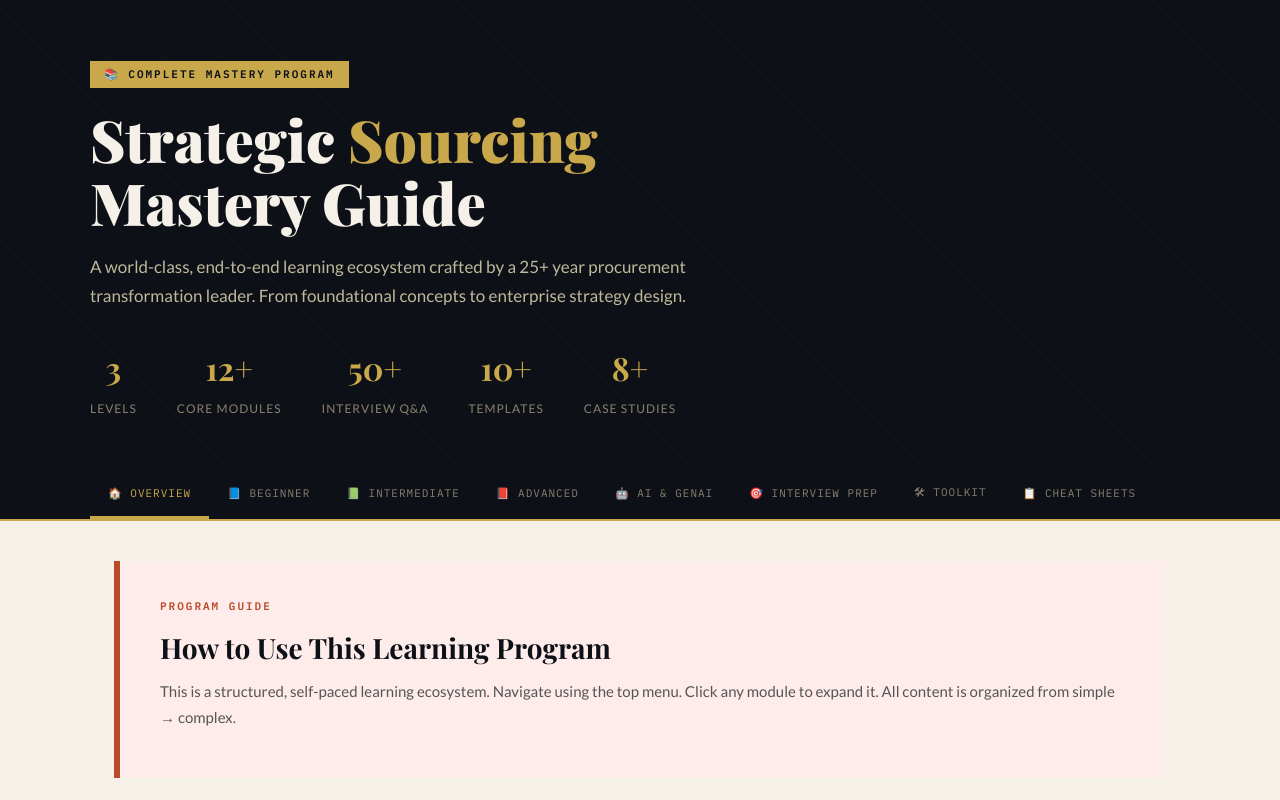
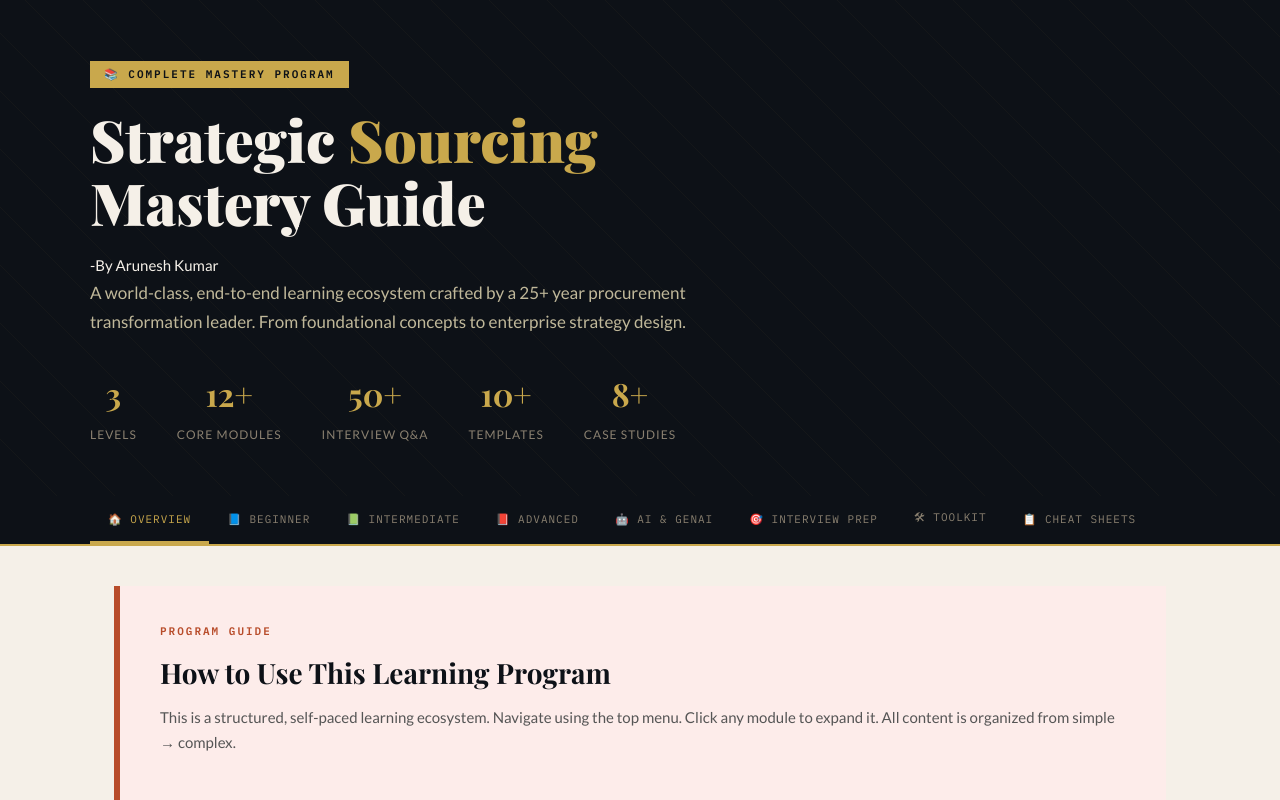
Before and after one commit to machoajay121-ak/Mastering-Strategic-Sourcing, a plain HTML site: page index.html in a window 1280 px wide. Shown: the top 800 px of the page. Drawn offline with nearby package versions, Linux system fonts and the light colour scheme.

Commit message:
Update index.html

```diff
--- a/index.html
+++ b/index.html
@@ -345,6 +345,7 @@
   <div class="hero-inner">
     <span class="hero-badge">📚 Complete Mastery Program</span>
     <h1>Strategic <span>Sourcing</span><br>Mastery Guide</h1>
+    -By Arunesh Kumar
     <p>A world-class, end-to-end learning ecosystem crafted by a 25+ year procurement transformation leader. From foundational concepts to enterprise strategy design.</p>
     <div class="hero-stats">
       <div class="stat"><span class="stat-num">3</span><span class="stat-label">Levels</span></div>
```
